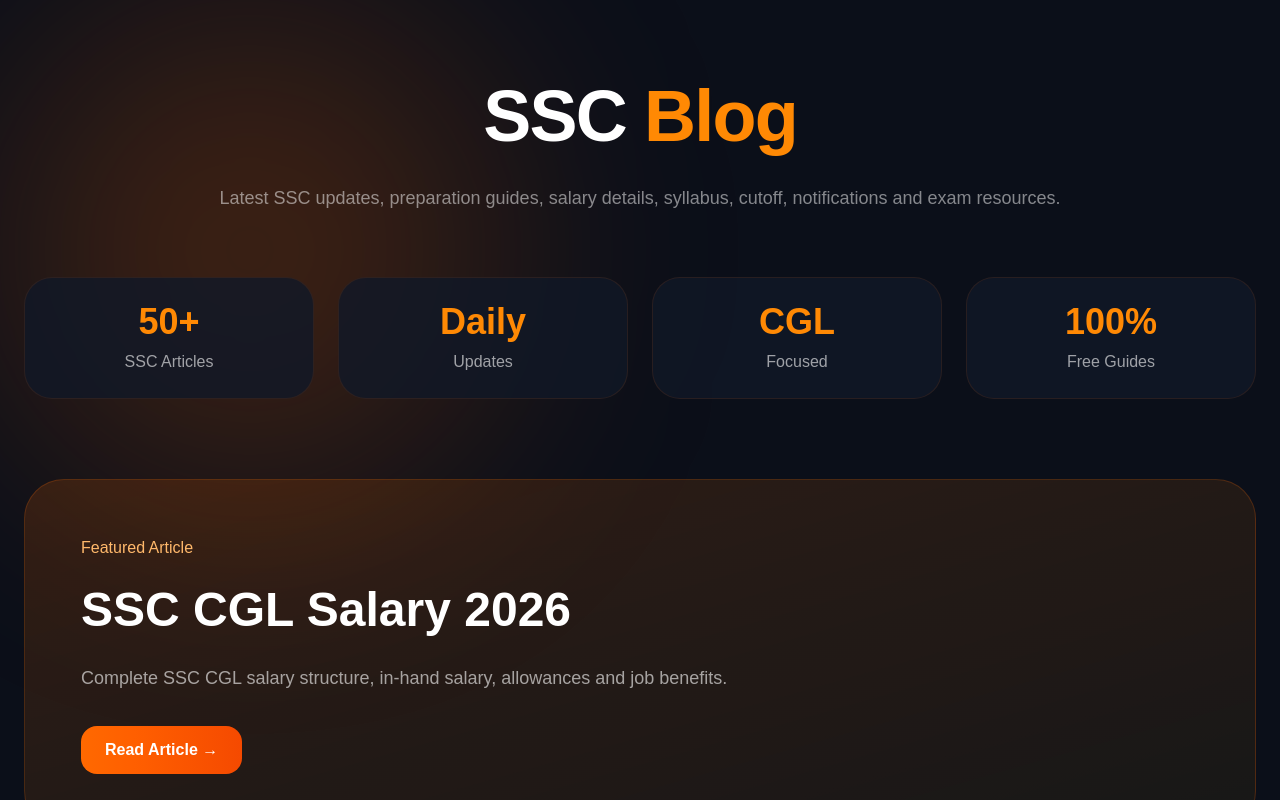
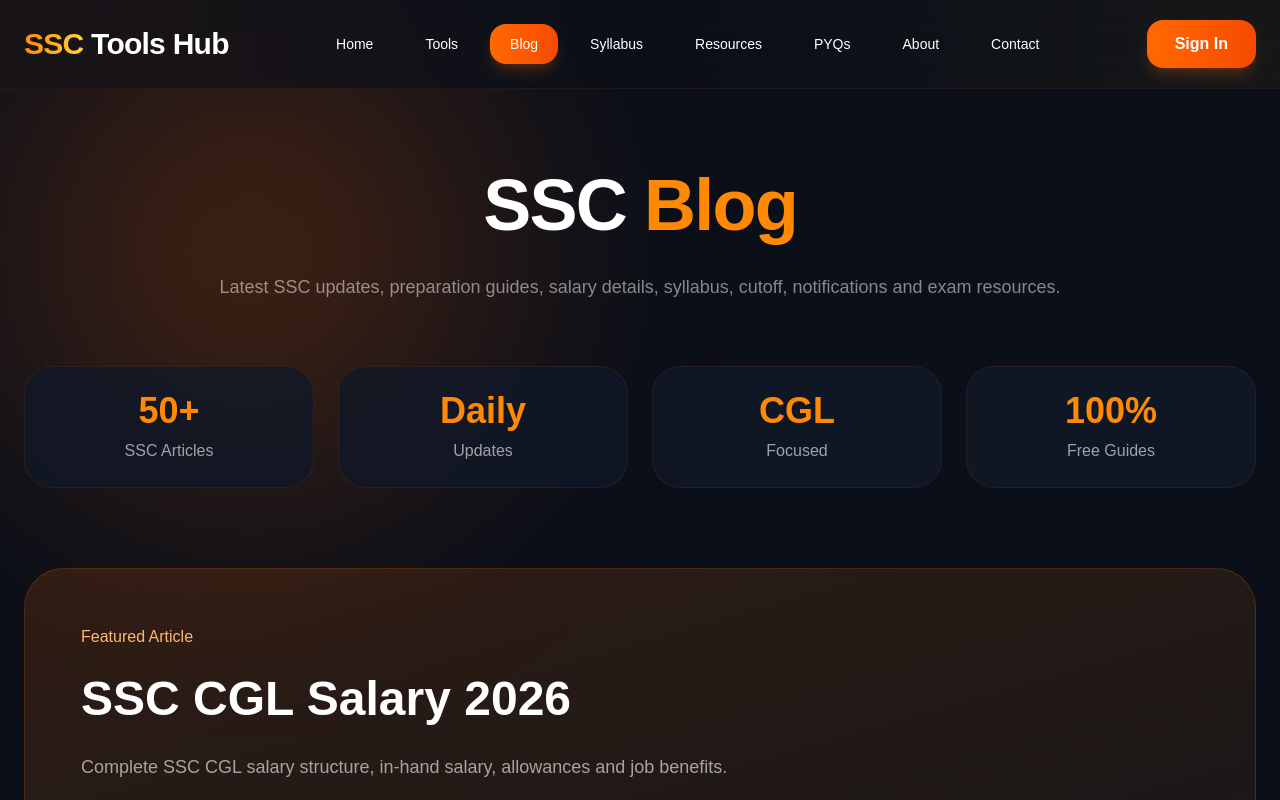
Before and after one commit to payadav142-rgb/ssc-tools-hub, a Next.js app: page /blog in a window 1280 px wide. Shown: the top 800 px of the page. Built offline with nearby package versions, Linux system fonts and the light colour scheme; no server answers.

Commit message:
Add navbar to blog and syllabus pages

```diff
--- a/app/blog/page.tsx
+++ b/app/blog/page.tsx
@@ -3,7 +3,7 @@ import type { Metadata } from "next";
 import Link from "next/link";
 
 import { blogs } from "../../data/blogs";
-
+import Navbar from "../../components/Navbar";
 export const metadata: Metadata = {
   title:
     "SSC Blog — Latest SSC Updates, Salary, Syllabus & Preparation",
@@ -15,7 +15,7 @@ export const metadata: Metadata = {
 export default function BlogPage() {
   return (
     <main className="min-h-screen bg-[#0B0F19] text-white overflow-hidden relative">
-
+<Navbar />
       {/* Glow Effects */}
       <div className="absolute top-0 left-0 w-[500px] h-[500px] bg-orange-500/20 blur-[120px] rounded-full pointer-events-none"></div>
 
--- a/app/syllabus/page.tsx
+++ b/app/syllabus/page.tsx
@@ -1,6 +1,6 @@
 import type { Metadata } from "next";
 import Link from "next/link";
-
+import Navbar from "../../components/Navbar";
 export const metadata: Metadata = {
   title: "SSC Syllabus 2026 — CGL, CHSL, MTS & GD Syllabus",
   description:
@@ -33,7 +33,7 @@ export default function Page() {
 
   return (
     <main className="min-h-screen bg-[#0B0F19] text-white px-6 py-20">
-
+<Navbar />
       <div className="max-w-7xl mx-auto">
 
         <div className="text-center">
```
